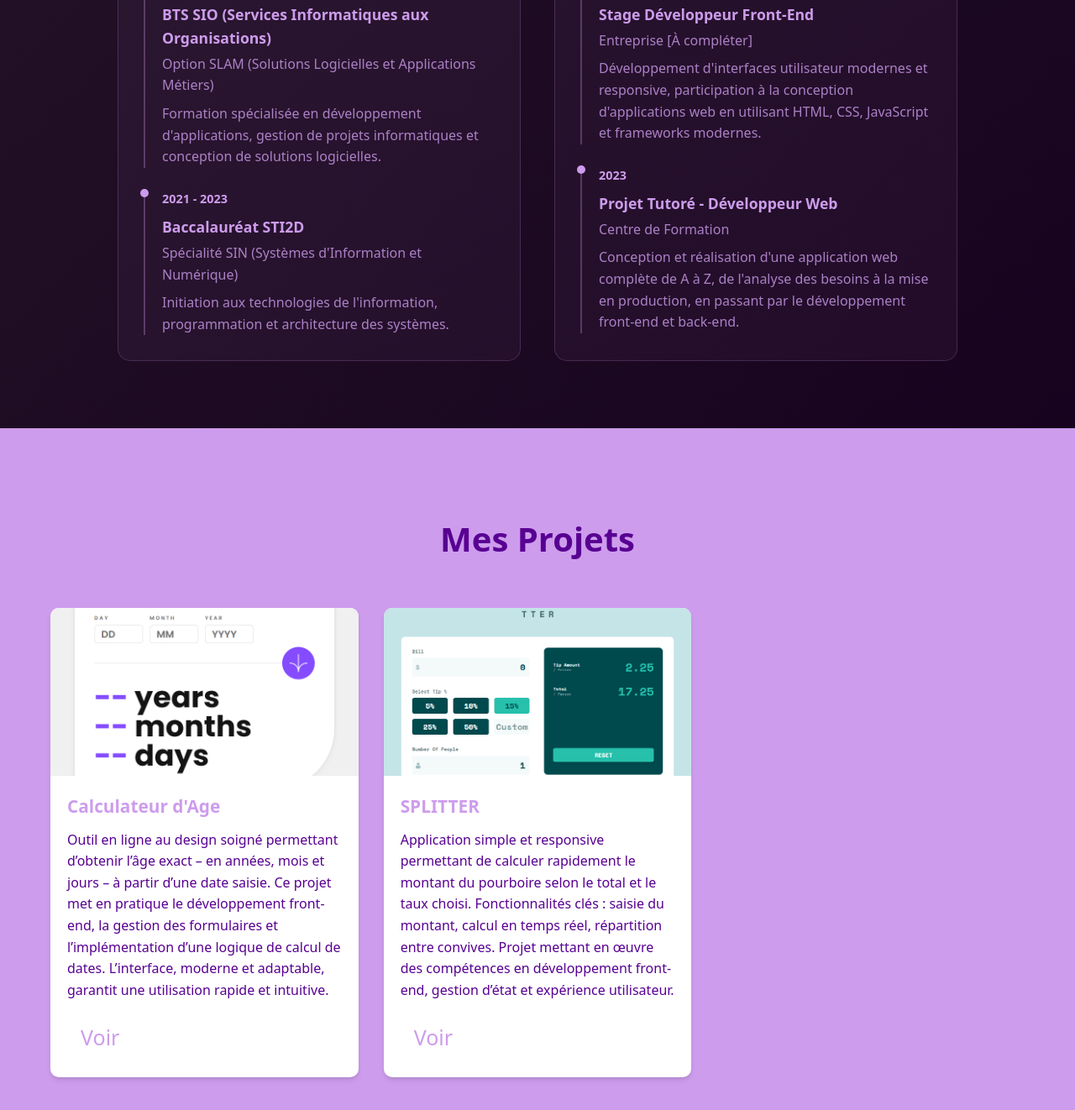
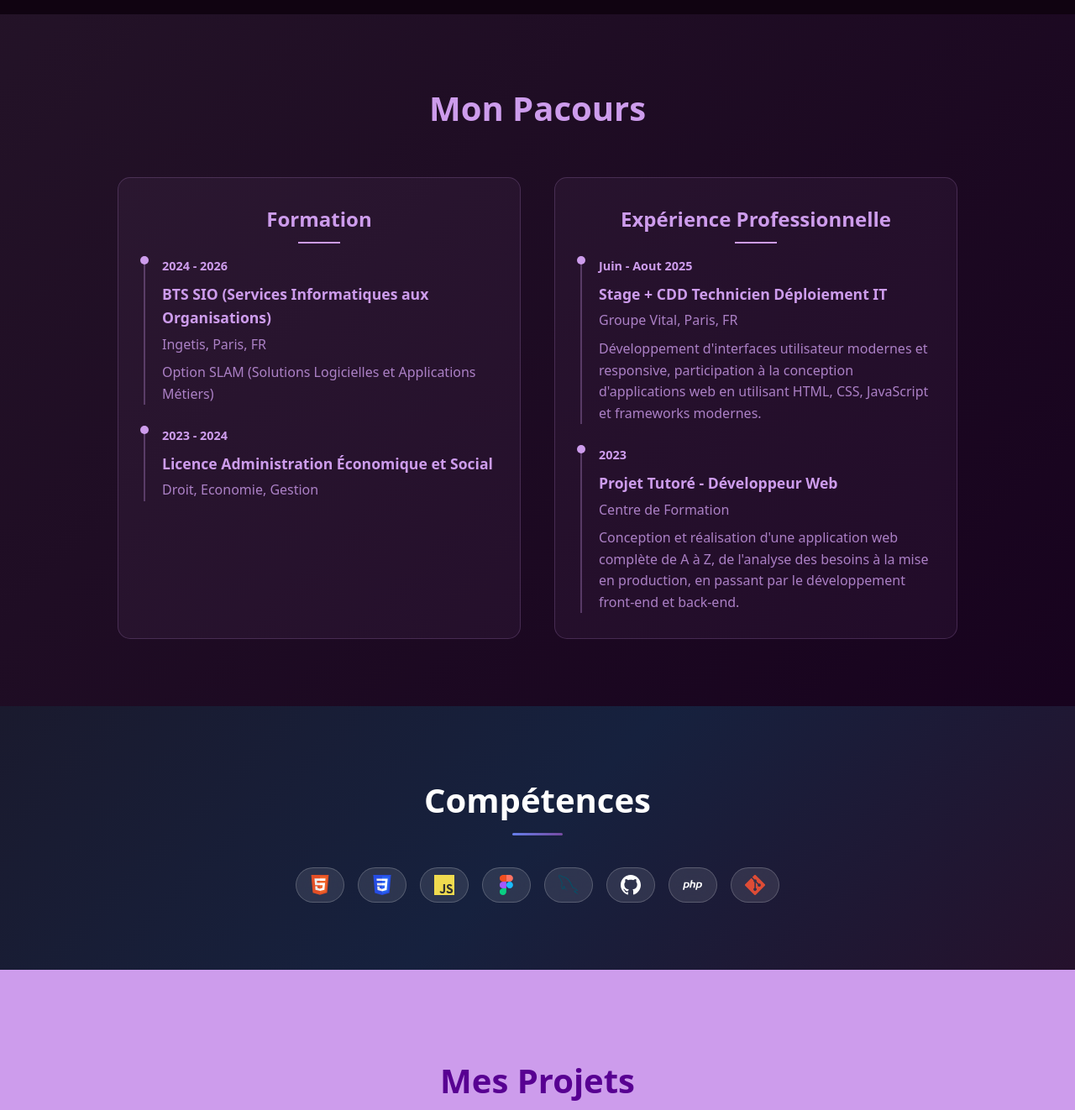
Before and after one commit to 1of1baw/portfolio, a plain HTML site: page index.html in a window 1280 px wide. Shown: the part 1244-2566 px from the top of the page at 84% size. Drawn offline with Linux system fonts and the light colour scheme; a web font is replaced by a local one.

Commit message:
update css et section compétence en dessous des xp et ajout d'xp

```diff
--- a/css/style.css
+++ b/css/style.css
@@ -461,10 +461,95 @@ img {
   animation: fadeIn 0.6s ease-out forwards;
 }
 
+/* Styles pour la section Compétences */
+.skills-section {
+  padding: 80px 0;
+  background: linear-gradient(135deg, #1a1a2e 0%, #16213e 50%, #25112c 100%);
+  position: relative;
+  overflow: hidden;
+}
+
+.skills-section .container {
+  max-width: 1200px;
+  margin: 0 auto;
+  padding: 0 20px;
+  text-align: center;
+}
+
+.skills-section h2 {
+  font-size: 2.5rem;
+  margin-bottom: 3rem;
+  color: #ffffff;
+  text-align: center;
+  position: relative;
+  display: inline-block;
+}
+
+.skills-section h2::after {
+  content: "";
+  position: absolute;
+  bottom: -10px;
+  left: 50%;
+  transform: translateX(-50%);
+  width: 60px;
+  height: 3px;
+  background: linear-gradient(90deg, #667eea 0%, #764ba2 100%);
+  border-radius: 2px;
+}
+
+.skills-container {
+  display: flex;
+  flex-wrap: wrap;
+  justify-content: center;
+  gap: 1rem;
+  max-width: 800px;
+  margin: 0 auto;
+}
+
+.skill-tag {
+  background: rgba(255, 255, 255, 0.1);
+  border: 1px solid rgba(255, 255, 255, 0.2);
+  border-radius: 25px;
+  padding: 0.5rem 1rem;
+  display: inline-flex;
+  align-items: center;
+  gap: 0.5rem;
+  transition: all 0.3s ease;
+  backdrop-filter: blur(10px);
+}
+
+.skill-tag:hover {
+  background: rgba(255, 255, 255, 0.2);
+  border-color: rgba(255, 255, 255, 0.4);
+  transform: translateY(-2px);
+  box-shadow: 0 5px 15px rgba(102, 126, 234, 0.3);
+}
+
+.skill-tag svg {
+  width: 24px;
+  height: 24px;
+  fill: currentColor;
+  color: #ffffff;
+}
+
+.skill-tag a {
+  color: #ffffff;
+  text-decoration: none;
+  font-size: 0.9rem;
+  font-weight: 500;
+  display: flex;
+  align-items: center;
+  gap: 0.5rem;
+}
+
 /* Section Expérience */
 .experience {
   padding: 80px 0;
-  background: linear-gradient(135deg, rgba(205, 156, 236, 0.1) 0%, rgba(88, 0, 146, 0.1) 100%);
+  background: linear-gradient(
+    135deg,
+    rgba(205, 156, 236, 0.1) 0%,
+    rgba(88, 0, 146, 0.1) 100%
+  );
 }
 
 .experience h2 {
@@ -505,7 +590,7 @@ img {
 }
 
 .experience-content h3::after {
-  content: '';
+  content: "";
   position: absolute;
   bottom: -10px;
   left: 50%;
@@ -527,7 +612,7 @@ img {
 }
 
 .timeline-item::before {
-  content: '';
+  content: "";
   position: absolute;
   left: -6px;
   top: 0;
--- a/index.html
+++ b/index.html
@@ -22,6 +22,7 @@
           <ul>
             <li><a href="#accueil" class="active">Accueil</a></li>
             <li><a href="#a-propos">À propos</a></li>
+            <li><a href="#competences">Compétences</a></li>
             <li><a href="#projets">Projets</a></li>
             <li><a href="#contact">Contact</a></li>
             <!--<li><a href="#" class="lang-toggle">EN/FR</a></li>-->
@@ -49,7 +50,7 @@
     <section id="a-propos" class="about">
       <div class="container">
         <div class="about-image">
-          <img src="images/profile.jpg" alt="Ma photo de profil" />
+          <img src="img/photo portfolio.png" alt="Ma photo de profil" />
         </div>
         <div class="about-content">
           <h2>À propos de moi</h2>
@@ -60,8 +61,79 @@
             illo! Maiores, tempore.
           </p>
 
-          <!--<div class="skills">
-            <h3>Compétences</h3>
+        </div>
+      </div>
+    </section>
+
+    <!-- Section Expérience -->
+    <section id="experience" class="experience">
+      <div class="container">
+        <h2>Mon Pacours</h2>
+
+        <div class="experience-timeline">
+          <!-- Éducation -->
+          <div class="experience-item education">
+            <div class="experience-content">
+              <h3>Formation</h3>
+              <div class="timeline-item">
+                <div class="timeline-date">2024 - 2026</div>
+                <div class="timeline-info">
+                  <h4>BTS SIO (Services Informatiques aux Organisations)</h4>
+                  <p>Ingetis, Paris, FR</p>
+                  <p>
+                    Option SLAM (Solutions Logicielles et Applications Métiers)
+                  </p>
+                </div>
+              </div>
+              <div class="timeline-item">
+                <div class="timeline-date">2023 - 2024</div>
+                <div class="timeline-info">
+                  <h4>Licence Administration Économique et Social</h4>
+                  <p>Droit, Economie, Gestion</p>
+                  <p></p>
+                </div>
+              </div>
+            </div>
+          </div>
+
+          <!-- Expérience Professionnelle -->
+          <div class="experience-item professional">
+            <div class="experience-content">
+              <h3>Expérience Professionnelle</h3>
+              <div class="timeline-item">
+                <div class="timeline-date">Juin - Aout 2025</div>
+                <div class="timeline-info">
+                  <h4>Stage + CDD Technicien Déploiement IT</h4>
+                  <p>Groupe Vital, Paris, FR</p>
+                  <p>
+                    Développement d'interfaces utilisateur modernes et
+                    responsive, participation à la conception d'applications web
+                    en utilisant HTML, CSS, JavaScript et frameworks modernes.
+                  </p>
+                </div>
+              </div>
+              <div class="timeline-item">
+                <div class="timeline-date">2023</div>
+                <div class="timeline-info">
+                  <h4>Projet Tutoré - Développeur Web</h4>
+                  <p>Centre de Formation</p>
+                  <p>
+                    Conception et réalisation d'une application web complète de
+                    A à Z, de l'analyse des besoins à la mise en production, en
+                    passant par le développement front-end et back-end.
+                  </p>
+                </div>
+              </div>
+            </div>
+          </div>
+        </div>
+      </div>
+    </section>
+
+    <!-- Section Compétences -->
+    <section id="competences" class="skills-section">
+      <div class="container">
+        <h2>Compétences</h2>
         <div class="skills-container">
           <span class="skill-tag"
             ><a href="#" aria-label="HTML5">
@@ -217,65 +289,6 @@
                 /></svg
             ></a>
           </span>
-            -->
-              <!--<span class="skill-tag">Git</span>-->
-            </div>
-          </div>
-        </div>
-      </div>
-    </section>
-
-    <!-- Section Expérience -->
-    <section id="experience" class="experience">
-      <div class="container">
-        <h2>Mon Expérience</h2>
-
-        <div class="experience-timeline">
-          <!-- Éducation -->
-          <div class="experience-item education">
-            <div class="experience-content">
-              <h3>Formation</h3>
-              <div class="timeline-item">
-                <div class="timeline-date">2023 - 2025</div>
-                <div class="timeline-info">
-                  <h4>BTS SIO (Services Informatiques aux Organisations)</h4>
-                  <p>Option SLAM (Solutions Logicielles et Applications Métiers)</p>
-                  <p>Formation spécialisée en développement d'applications, gestion de projets informatiques et conception de solutions logicielles.</p>
-                </div>
-              </div>
-              <div class="timeline-item">
-                <div class="timeline-date">2021 - 2023</div>
-                <div class="timeline-info">
-                  <h4>Baccalauréat STI2D</h4>
-                  <p>Spécialité SIN (Systèmes d'Information et Numérique)</p>
-                  <p>Initiation aux technologies de l'information, programmation et architecture des systèmes.</p>
-                </div>
-              </div>
-            </div>
-          </div>
-
-          <!-- Expérience Professionnelle -->
-          <div class="experience-item professional">
-            <div class="experience-content">
-              <h3>Expérience Professionnelle</h3>
-              <div class="timeline-item">
-                <div class="timeline-date">2024</div>
-                <div class="timeline-info">
-                  <h4>Stage Développeur Front-End</h4>
-                  <p>Entreprise [À compléter]</p>
-                  <p>Développement d'interfaces utilisateur modernes et responsive, participation à la conception d'applications web en utilisant HTML, CSS, JavaScript et frameworks modernes.</p>
-                </div>
-              </div>
-              <div class="timeline-item">
-                <div class="timeline-date">2023</div>
-                <div class="timeline-info">
-                  <h4>Projet Tutoré - Développeur Web</h4>
-                  <p>Centre de Formation</p>
-                  <p>Conception et réalisation d'une application web complète de A à Z, de l'analyse des besoins à la mise en production, en passant par le développement front-end et back-end.</p>
-                </div>
-              </div>
-            </div>
-          </div>
         </div>
       </div>
     </section>
```
Also changed, not shown: img/photo portfolio.png (added). Lines whose indentation alone changed are shown as unchanged.
